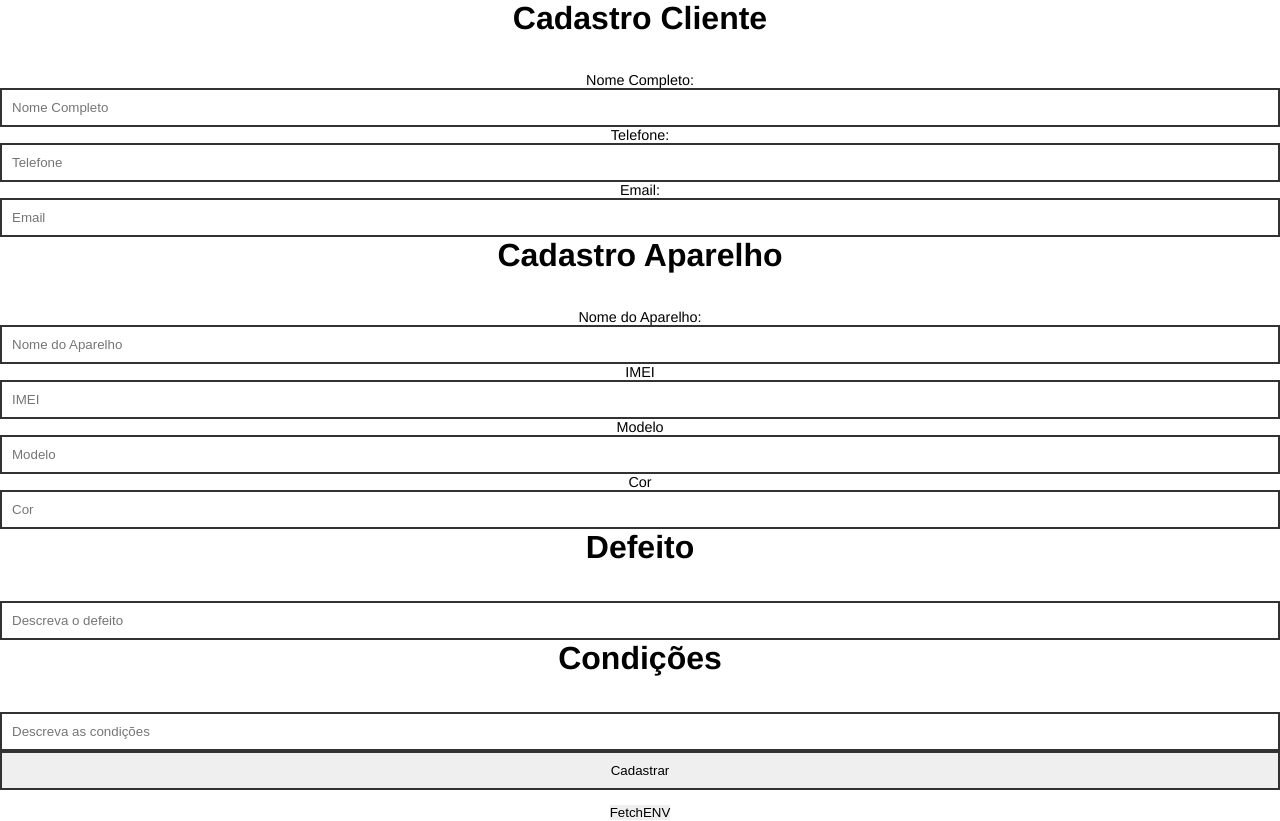
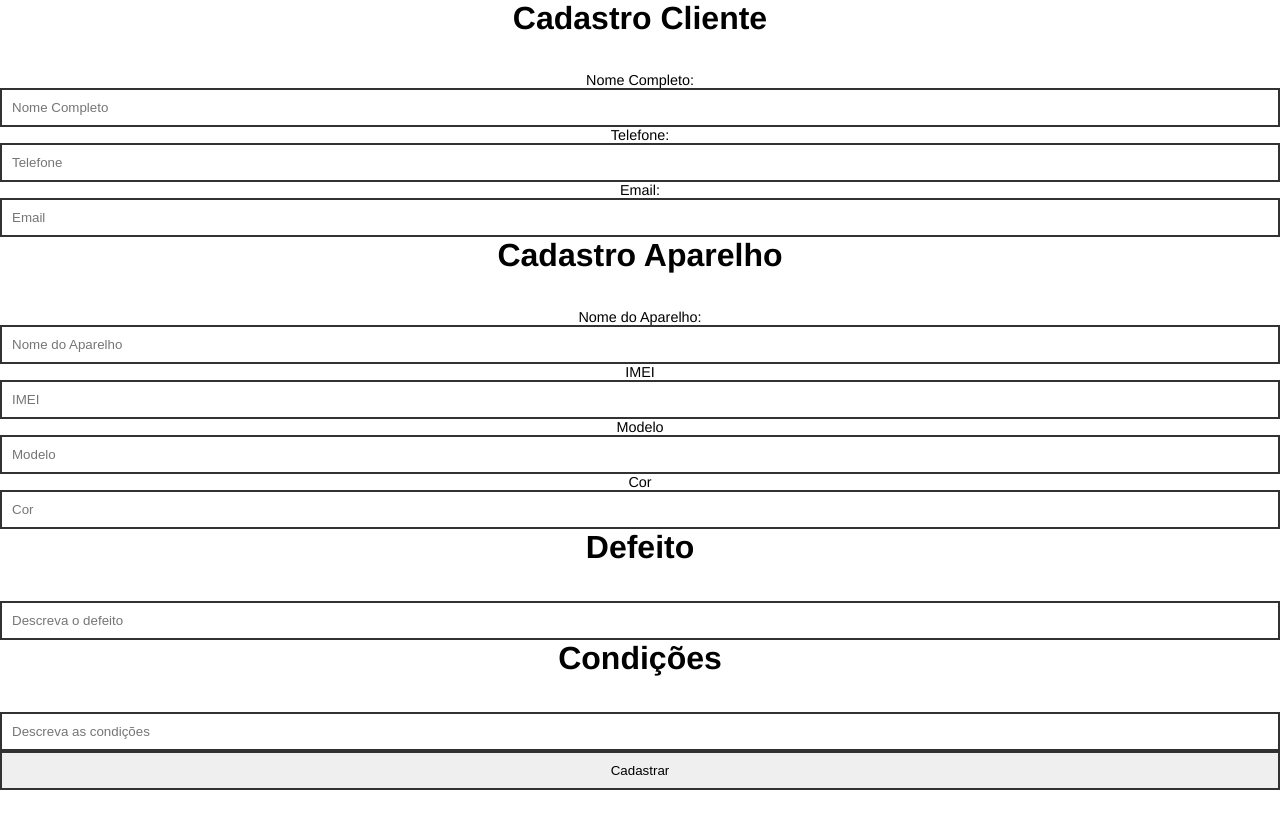
Before and after one commit to renatoboucas/gerador-de-os, a React (Create React App) app: page / in a window 1280 px wide. After the commit the page ends 800 px from the top, so only its background shows below. Built offline with nearby package versions, Linux system fonts and the light colour scheme.

Commit message:
app cleaning errors

```diff
--- a/src/App.js
+++ b/src/App.js
@@ -1,18 +1,12 @@
-import {fetchData} from './AwsFunctions';
 import { UpdateRegister } from './components/osregister/UpdateRegister';
 import { NewRegister } from './components/osregister/NewRegister';
 
-
-
 function App() {
-
 
   return (
     <div className="App">
       <NewRegister/>
       {/* <UpdateRegister/> */}
-      <button onClick={() => fetchDataFormDynamoDb()}> Fetch </button>
-      <button onClick={() => handleEnv()}> ENV </button>
     </div>
   );
 }
```
